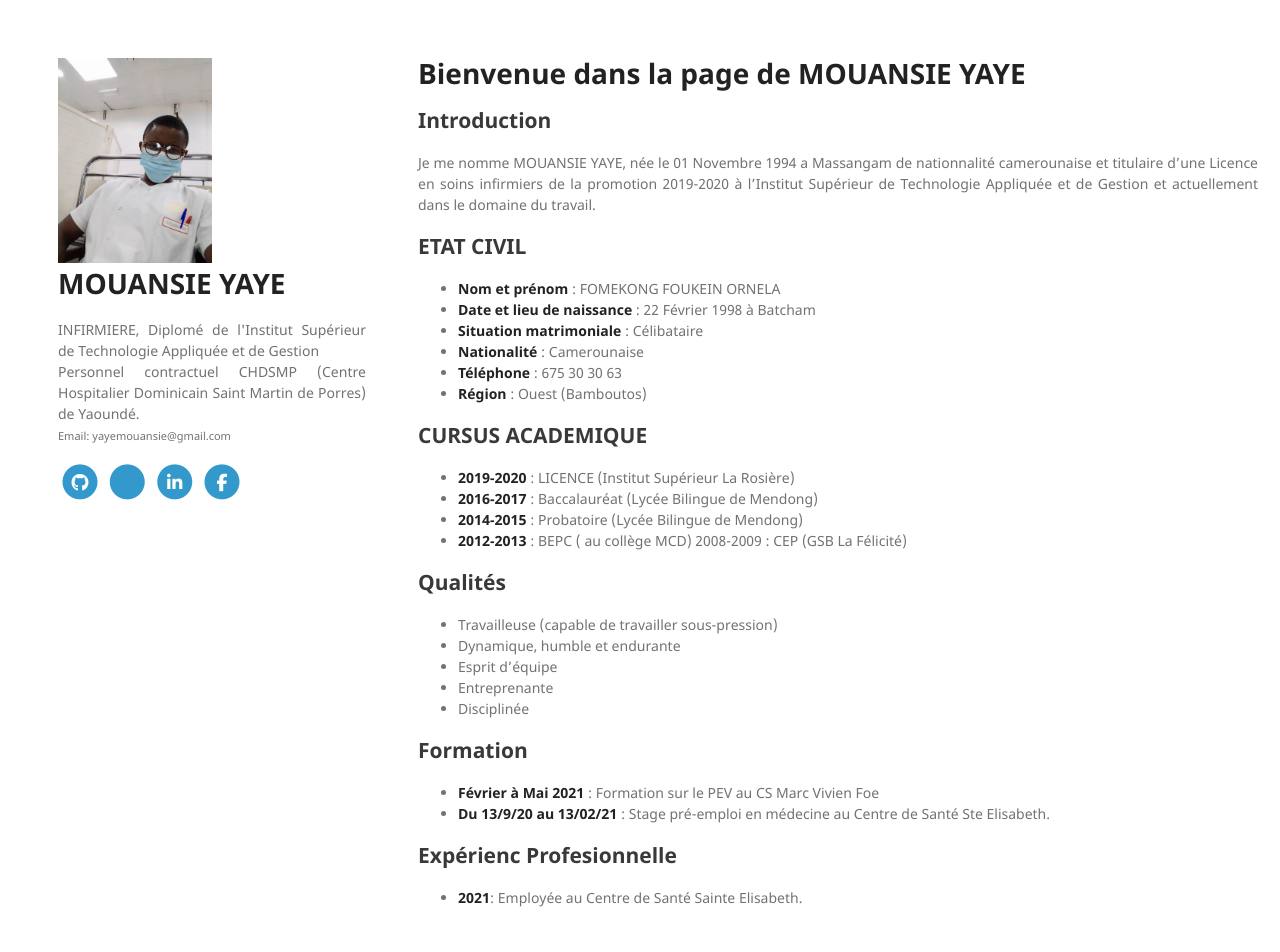
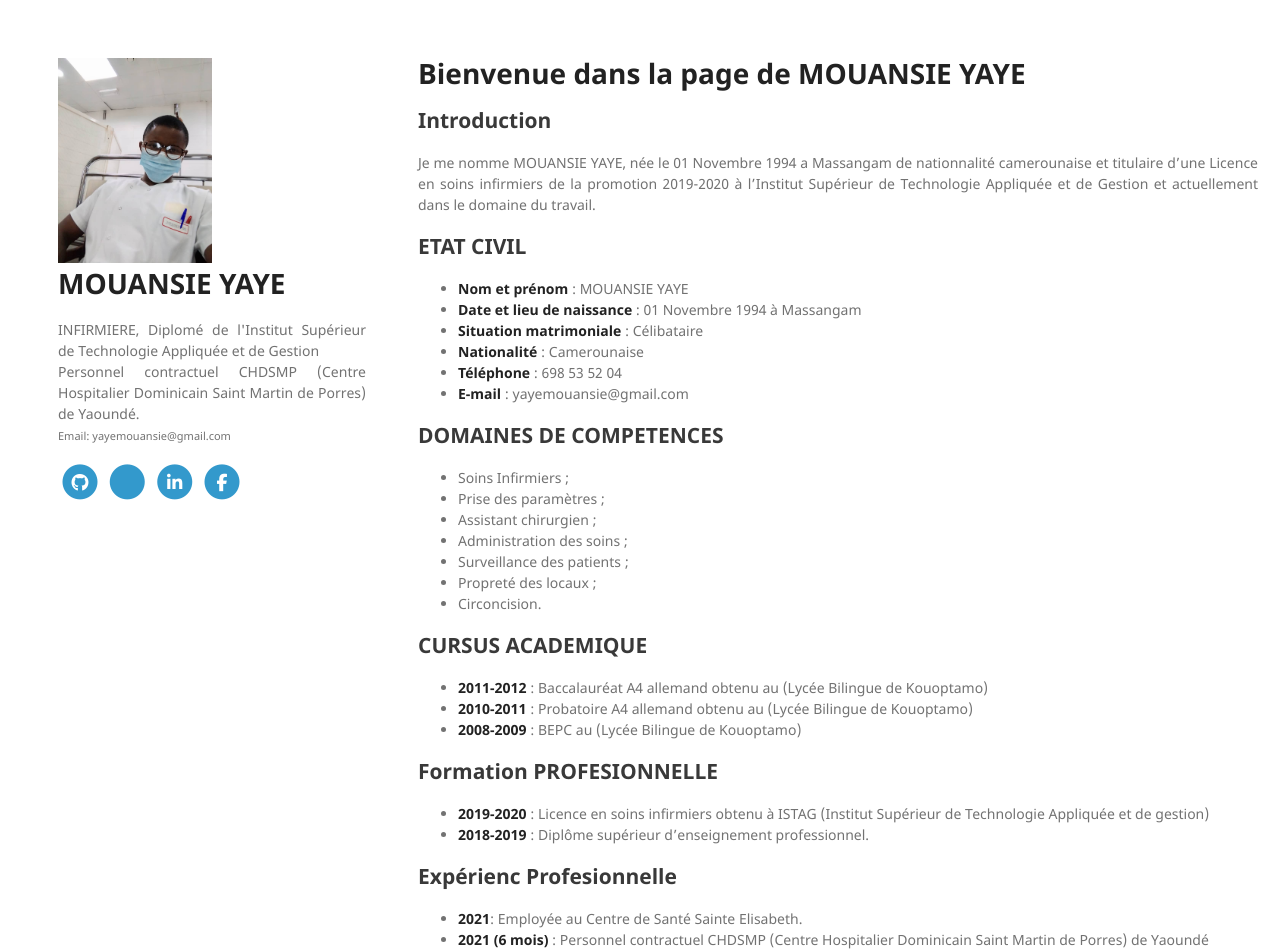
Before and after one commit to mouansie/mouansie.github.io, a Jekyll site: the page built from index.md, in a window 1280 px wide and 1400 px high. Shown: the top 952 px of the window. Built offline with Jekyll 4.4.1, drawn with Linux system fonts in a browser that asks for light colours; nearby versions of some CDN libraries; our own code applies the rules of GitHub Pages for plain Markdown files; a style sheet for code colours, icons or effects is not loaded; some of the changed text lies outside the part shown; grey boxes are pictures that could not be loaded.

Commit message:
Update index.md

```diff
--- a/index.md
+++ b/index.md
@@ -6,18 +6,48 @@ Je me nomme MOUANSIE YAYE, née le 01 Novembre 1994 a Massangam de nationnalité
 
 ## ETAT CIVIL
 
-* **Nom et prénom** : FOMEKONG FOUKEIN ORNELA
-* **Date et lieu de naissance** : 22 Février 1998 à Batcham
+* **Nom et prénom** : MOUANSIE YAYE
+* **Date et lieu de naissance** : 01 Novembre 1994 à Massangam
 * **Situation matrimoniale** : Célibataire
 * **Nationalité** : Camerounaise
-* **Téléphone** : 675 30 30 63
-* **Région** : Ouest (Bamboutos)
+* **Téléphone** : 698 53 52 04
+* **E-mail** : yayemouansie@gmail.com
+
+## DOMAINES DE COMPETENCES
+* Soins Infirmiers ;
+* Prise des paramètres ;
+* Assistant chirurgien ;
+* Administration des soins ;
+* Surveillance des patients ;
+* Propreté des locaux ;
+* Circoncision.
 
 ## CURSUS ACADEMIQUE
-* **2019-2020** : LICENCE (Institut Supérieur La Rosière)
-* **2016-2017** : Baccalauréat (Lycée Bilingue de Mendong)
-* **2014-2015** : Probatoire (Lycée Bilingue de Mendong)
-* **2012-2013** : BEPC ( au collège MCD) 2008-2009 : CEP (GSB La Félicité)
+* **2011-2012** : Baccalauréat A4 allemand obtenu au (Lycée Bilingue de Kouoptamo)
+* **2010-2011** : Probatoire A4 allemand obtenu au (Lycée Bilingue de Kouoptamo)
+* **2008-2009** : BEPC au (Lycée Bilingue de Kouoptamo)
+
+## Formation PROFESIONNELLE
+* **2019-2020** : Licence en soins infirmiers obtenu à ISTAG (Institut Supérieur de Technologie Appliquée et de gestion)
+*  **2018-2019** : Diplôme supérieur d’enseignement professionnel.
+
+## Expérienc Profesionnelle
+*  **2021**: Employée au Centre de Santé Sainte Elisabeth.
+*  **2021 (6 mois)** : Personnel contractuel CHDSMP (Centre Hospitalier Dominicain Saint Martin de Porres) de Yaoundé
+* **2020 (1an)** : Stagiaire au CHDSMP
+* **2019 (1mois)** : Stagiaire à l’hôpital Jamot de Yaoundé
+* **2019 (1mois)** : Stagiaire au CHU de Yaoundé
+* **2018** : Stagiaire à l’hôpital de district de Bangangté
+* **2018** : Stagiaire au centre médical d’Arrondissement d’Elig-Essono
+* **2018** : Stagiaire à l’hôpital de district de la Cité -Verte
+* **2017** : Stagiaire à la fondation médicale ALUCEM de Douala Bonaberi
+* **2016** : Stagiaire à la fondation médicale ALUCEM de Bafang
+
+## Tâches effectuées
+* Soins infirmiers;
+* Prise des paramètres ;
+* Assistant chirurgien
+* Administration de soins.
 
 ## Qualités
 * Travailleuse (capable de travailler sous-pression)
@@ -26,9 +56,6 @@ Je me nomme MOUANSIE YAYE, née le 01 Novembre 1994 a Massangam de nationnalité
 * Entreprenante
 * Disciplinée
 
-## Formation
-* **Février à Mai 2021** : Formation sur le PEV au CS Marc Vivien Foe
-*  **Du 13/9/20 au 13/02/21** : Stage pré-emploi en médecine au Centre de Santé Ste Elisabeth.
-
-## Expérienc Profesionnelle
-*  **2021**: Employée au Centre de Santé Sainte Elisabeth.
+## Divers et Loisirs
+* Sport (footing,gymnastique), tourisme
+* permis de conduire catégorie B
```
